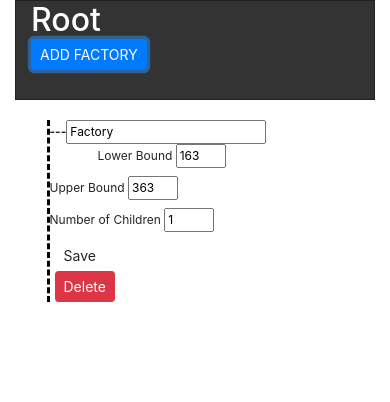
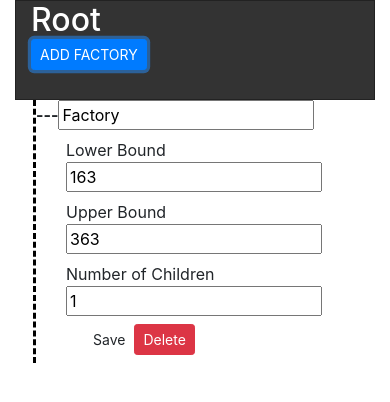
Before and after one commit to TyPhyter/angularTest, an Angular app: page / in a window 390 px wide. Both pictures are taken after a click on the button "ADD FACTORY". Shown: the top 402 px of the page. Built offline with nearby package versions, Linux system fonts and the light colour scheme.

Commit message:
add responsiveness via bootstrap grid

```diff
--- a/src/app/child/child.component.css
+++ b/src/app/child/child.component.css
@@ -10,10 +10,6 @@
     visibility: visible;
 }
 
-.strikethrough {
-    text-decoration: strikethrough;
-}
-
 @media screen and (max-width: 992px) {
     .child .times {
         visibility: visible;
--- a/src/app/child/child.component.html
+++ b/src/app/child/child.component.html
@@ -1,65 +1,57 @@
 <!-- Active and not editing -->
-<div *ngIf="active && finishedEditing" class="child" (click)="handleClick($event)">
-    <span>
+<div *ngIf="active && finishedEditing" class="child row" (click)="handleClick($event)">
+    <div class="col-12 col-sm-4 pl-0">
         ---{{ child.value }}
-    </span>
-    <span class="times">
-        <span class="text-success ml-3">
+    </div>
+    <div class="text-success col-6 col-sm-4 times">
         Start: {{ startTime | date:"shortTime"}}
-        </span>
-        <span class="text-danger ml-1">
+    </div>
+    <div class="text-danger col-6 col-sm-4 times">
         End: {{ endTime | date:"shortTime"}}
-        </span>
-    </span>
+    </div>
 </div>
 
 <!-- Not editing but inactive -->
-<div *ngIf="!active && finishedEditing" class="child text-danger strikethrough" (click)="handleClick($event)">
-    <span>
+<div *ngIf="!active && finishedEditing" class="child text-danger row" (click)="handleClick($event)">
+    <div class="col-12 col-sm-4 pl-0">
         ---{{ child.value }}
-    </span>
-    <span class="times">
-        <span class="text-success ml-3">
+    </div>
+    <div class="text-success col-6 col-sm-4 times">
         Start: {{ startTime | date:"shortTime"}}
-        </span>
-        <span class="text-danger ml-1">
+    </div>
+    <div class="text-danger col-6 col-sm-4 times">
         End: {{ endTime | date:"shortTime"}}
-        </span>
-    </span>
+    </div>
 </div>
 
 <!--  Active but still editing-->
-<div *ngIf="active && !finishedEditing" class="child" (click)="handleClick($event)">
-    <span>
+<div *ngIf="active && !finishedEditing" class="child row" (click)="handleClick($event)">
+    <div class="col-12 col-sm-4 pl-0">
         ---{{ child.value }}
-    </span>
-    <span class="editTimes">
-        <span class="text-success ml-3">
+    </div>
+    <div class="text-success col-6 col-sm-4">
         <input [ngModel]="startTime | date:'HH:mm'" (ngModelChange)="startTimeChange($event)" type="time" name="startTime" required/>
-        </span>
-        <span class="text-danger ml-1">
+    </div>
+    <div class="text-danger col-6 col-sm-4">
         <input [ngModel]="endTime | date:'HH:mm'" (ngModelChange)="endTimeChange($event)" type="time" name="endTime" required/>
-        </span>
-        <span class="ml-2">
-            <button class="btn btn-sm ml-5" (click)="saveChild()">Save</button>
-        </span>
-    </span>
+    </div>
+    <div class="col-12">
+        <button class="btn btn-sm ml-5 float-right" (click)="saveChild()">Save</button>
+    </div>
 </div>
 
 <!-- Inactive and still editing -->
-<div *ngIf="!active && !finishedEditing" class="child text-danger strikethrough" (click)="handleClick($event)">
-        <span>
+<div *ngIf="!active && !finishedEditing" class="child text-danger row" (click)="handleClick($event)">
+    <div class="col-12 col-sm-4 pl-0">
         ---{{ child.value }}
-        </span>
-        <span class="editTimes">
-            <span class="text-success ml-3">
+    </div>
+    <div class="text-success col-6 col-sm-4">
         <input [ngModel]="startTime | date:'HH:mm'" (ngModelChange)="startTimeChange($event)" type="time" name="startTime" required/>
-            </span>
-            <span class="text-danger ml-1">
+    </div>
+    <div class="text-danger col-6 col-sm-4">
         <input [ngModel]="endTime | date:'HH:mm'" (ngModelChange)="endTimeChange($event)" type="time" name="endTime" required/>
-            </span>
-            <span class="ml-2">
-                <button class="btn btn-sm ml-5" (click)="saveChild()">Save</button>
-            </span>
-        </span>
     </div>
+    <div class="col-12">
+        <button class="btn btn-sm float-right" (click)="saveChild()">Save</button>
+    </div>
+</div>
--- a/src/app/factory/factory.component.css
+++ b/src/app/factory/factory.component.css
@@ -1,50 +1,22 @@
-
-.rangeInput {
-    width: 50px;
+.factoryName {
+    font-size: 20px;
+    font-weight: bold;
+    /* display: inline-block; */
 }
 
 .childContainer {
-    margin-left: 20px;
+    width: 90%;
     border-left: 2px dashed black;
 }
 
-.factory {
-    margin-top: 20px;
-    font-size: 12px;
+.noLeftPadding {
+    margin-left: 0 !important;
 }
 
-.factoryName {
-    font-size: 20px;
-    font-weight: bold;
-    display: inline-block;
+.factory {
+    margin-bottom: 10px;
 }
 
-.range {
-    margin-left: 20px;
-    margin-right: 20px;
+.factoryIcons {
+    margin-bottom: 5px;
 }
-
-label {
-    margin-right: 10px;
-}
-
-.icon {
-    width: 12px;
-    height: auto;
-    margin: 0px 10px;
-    cursor: pointer;
-}
-
-@media screen and (max-width: 992px) {
-    .range {
-        margin-left: 10px;
-        margin-right: 10px;
-    }
-    .icon {
-        margin-right: 5px;
-    }
-    button {
-        display: block;
-        margin-left: 5px !important;
-    }
-}
--- a/src/app/factory/factory.component.html
+++ b/src/app/factory/factory.component.html
@@ -1,52 +1,64 @@
-<div *ngIf="finishedEditing">
-    <div class="factory">
-        <span (click)="editFactory()">
+<div *ngIf="finishedEditing container">
+    <div class="factory row">
+        <div (click)="editFactory()" class="col-12 col-sm-4 pl-0">
             <div class="factoryName">---{{ name }}</div>
-        </span>
-        <span class="range badge badge-info">
+        </div>
+        <div class="col-12 col-sm-4">
+            <div class="range badge badge-info">
                     <span>Range: </span>
                     <span>{{ lowerBound }}</span>
                     <span> -> </span>
                     <span>{{ upperBound }}</span>
-        </span>
-        <span class="factoryIcons">
+            </div>
+        </div>
+        <div class="factoryIcons col-12 col-sm-4">
+            <div class="row">
+                <div class="col-4">
                     <img class="icon" src="assets/icons/refresh.png" (click)="generateChildren()">
+                </div>
+                <div class="col-4">
                     <img class="icon" src="assets/icons/edit.png" (click)="editFactory()">
+                </div>
+                <div class="col-4">
                     <img class="icon" src="assets/icons/delete.png" (click)="removeFactory()">
-        </span>
-        <div class="childContainer">
-            <app-factory-child *ngFor="let child of children;" [child]="child"></app-factory-child>
                 </div>
             </div>
         </div>
-<div *ngIf="!finishedEditing">
-    <div class="factory">
-        <span>
+        <div class="childContainer container">
+            <app-factory-child *ngFor="let child of children;" [child]="child" class=""></app-factory-child>
+        </div>
+    </div>
+</div>
+<div *ngIf="!finishedEditing container">
+    <div class="factory row">
+        <div class="col-12 pl-0">
             <strong>---</strong>
+            <label>
                 <input type="text" [(ngModel)]="name" placeholder={{this.name}}>
-        </span>
-        <span>
+            </label>
 
-            <span class="ml-5">
+        </div>
+        <div class="col-12">
+            <span class="col-6 col-sm-4">
                 <label>
                     Lower Bound
                     <input class="rangeInput" type="text" [(ngModel)]="lowerBound">
                 </label>
             </span>
-            <span>
+            <span class="col-6 col-sm-4">
                 <label>
                     Upper Bound
                     <input class="rangeInput" type="text" [(ngModel)]="upperBound">
                 </label>
             </span>
-            <span>
+            <span class="col-6 col-sm-4">
                 <label>
                     Number of Children
                     <input class="rangeInput" type="text" [(ngModel)]="numChildren">
                 </label>
             </span>
-        </span>
-        <button class="btn btn-sm ml-5" (click)="saveFactory()">Save</button>
-        <button class="btn btn-sm btn-danger" (click)="removeFactory()">Delete</button>
+        </div>
+        <button class="btn btn-sm ml-5 mb-2" (click)="saveFactory()">Save</button>
+        <button class="btn btn-sm btn-danger mb-2" (click)="removeFactory()">Delete</button>
     </div>
 </div>
--- a/src/app/root/root.component.css
+++ b/src/app/root/root.component.css
@@ -1,6 +1,6 @@
 .factoryContainer {
     border-left: 3px dashed black;
-    margin-left: 10%;
+    width: 80%;
 }
 
 .root {
@@ -11,16 +11,14 @@
 }
 
 h2 {
-    /* display: inline-block; */
     margin-bottom: 0px;
 }
 .addFactory {
-    /* display: inline-block; */
     margin-bottom: 10px;
 }
 
 @media screen and (max-width: 992px) {
     .factoryContainer {
-        margin-left: 5%;
+        width: 90%;
     }
 }
--- a/src/app/root/root.component.html
+++ b/src/app/root/root.component.html
@@ -5,21 +5,10 @@
             <button id="addFactory" class="btn btn-sm btn-primary" [disabled]="isDisabled" (click)="onAddFactoryClick($event)">ADD FACTORY</button>
         </div>
     </div>
-    <div class="container">
-
-        <div class="factoryContainer">
-            <div *ngIf="showRoot">
-
-                <!-- <input type="text" [(ngModel)]="inputValue">
-                    <div>{{ inputValue }}</div> -->
-
-                <!-- Here we're binding the factory property of each app-factory element to the factory represented by factory of factories -->
-                <app-factory *ngFor="let factory of factories; let i = index;"
-                    [factory]="factory"
-                    (factoryToRemove)="handleRemoveFactory($event)">
-                </app-factory>
-            </div>
-        </div>
+    <div class="factoryContainer container">
+        <!-- Here we're binding the factory property of each app-factory element to the factory represented by factory of factories -->
+        <app-factory *ngFor="let factory of factories; let i = index;" [factory]="factory" (factoryToRemove)="handleRemoveFactory($event)">
+        </app-factory>
 
     </div>
 </div>
```
Lines whose indentation alone changed are shown as unchanged.
